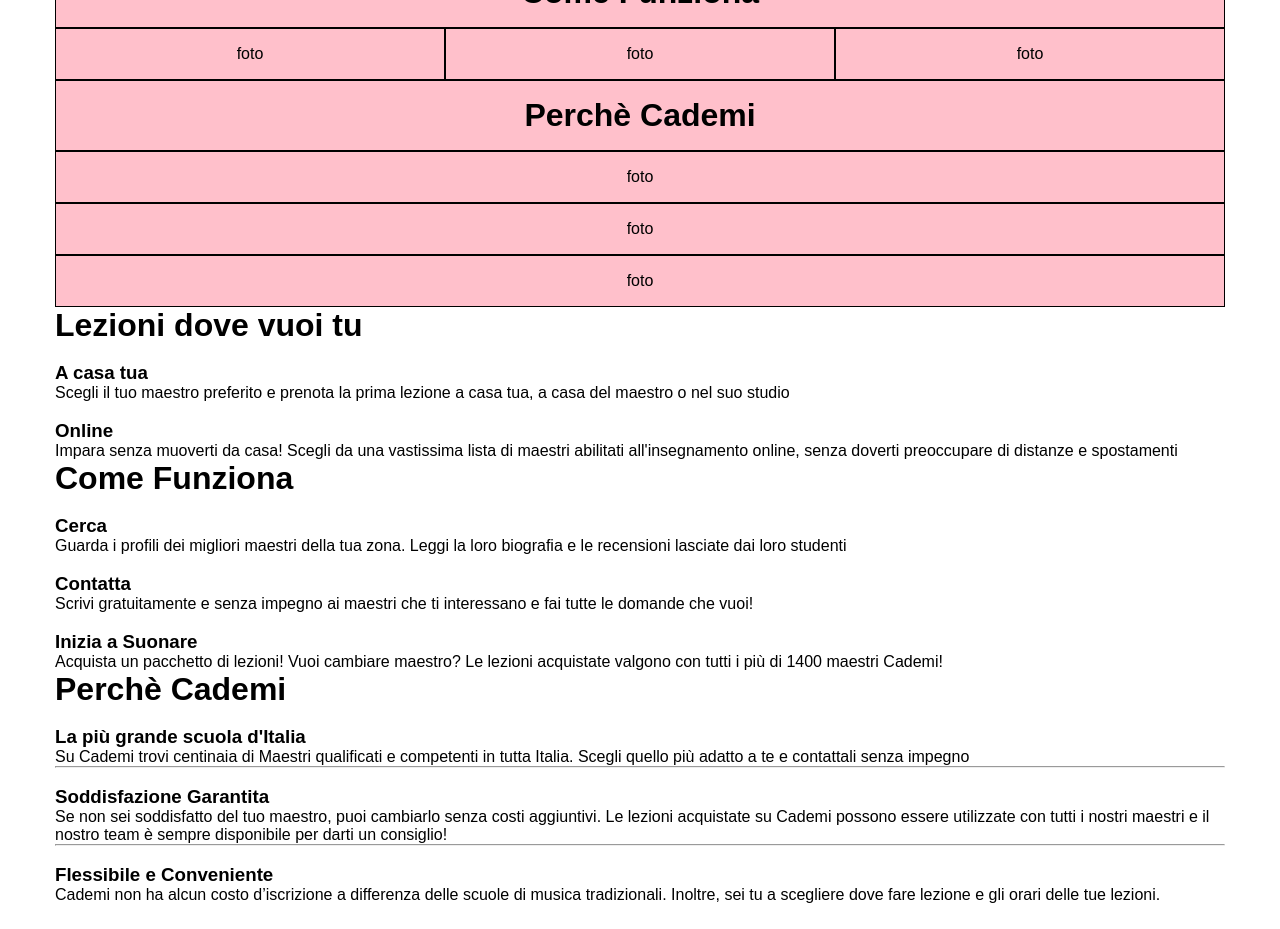
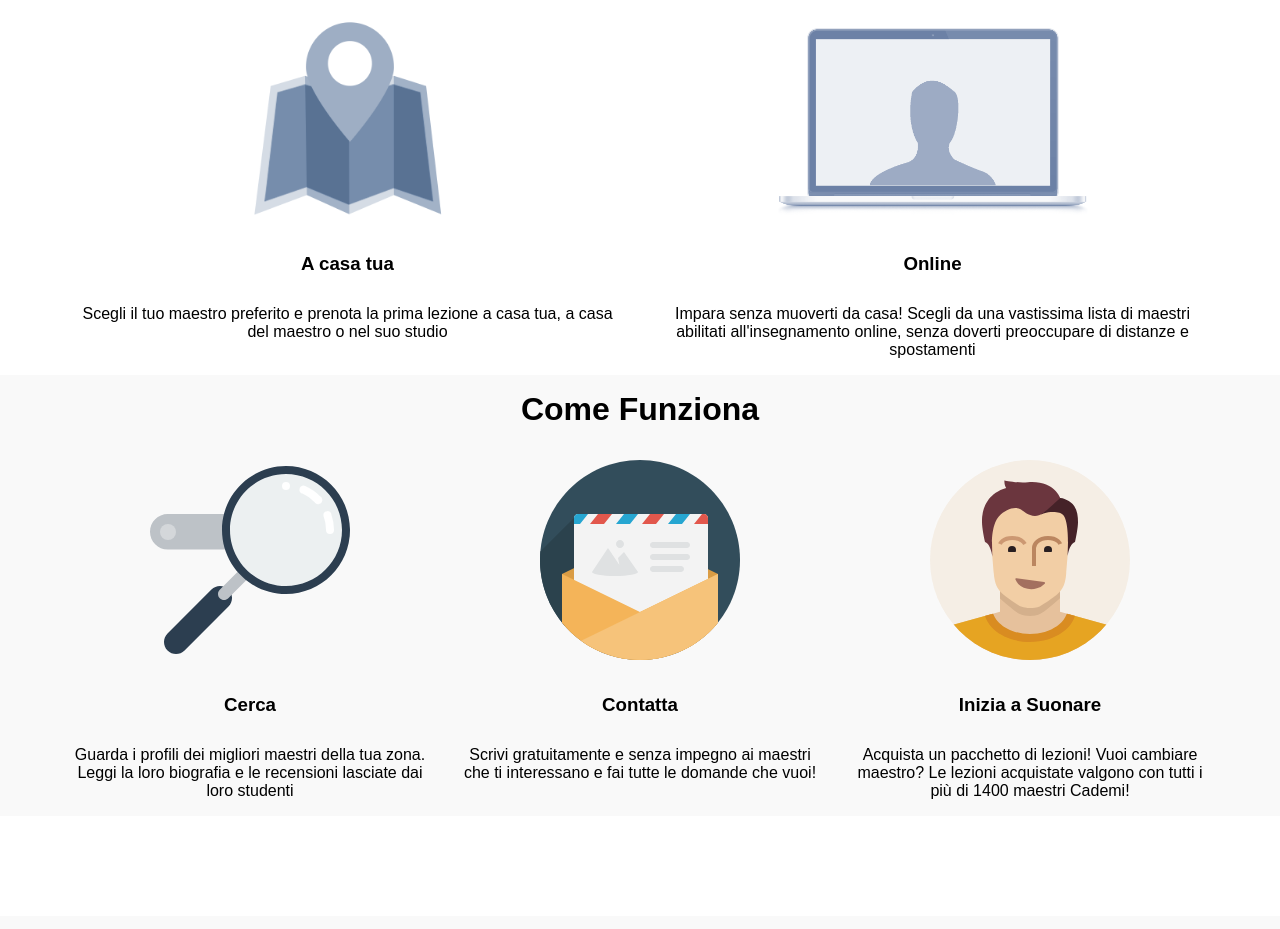
Before and after one commit to Akiras88/html-css-resp-wannabe-12bool, a plain HTML site: page index.html in a window 1280 px wide. Shown: the part 166-1095 px from the top of the page. Before the commit the page ends 1070 px from the top, so only its background shows below. Drawn offline with Linux system fonts and the light colour scheme.

Commit message:
end project

```diff
--- a/index.html
+++ b/index.html
@@ -5,37 +5,97 @@
     <meta name="viewport" content="width=device-width, initial-scale=1.0">
     <link rel="stylesheet" href="style/style.css">
     <link rel="stylesheet" href="style/framework-12bool.css">
-    <title>Boolean aCademy</title>
+    <title>Boolean aCademy responsive</title>
   </head>
 
   <body>
+    <!-- start header -->
+    <header>
       <div class="container">
+        <div class="title">
           <div class="col-lg-12 col-md-8 offset-md-2 col-xs-8 offset-xs-2">
             <h1>Lezione dove vuoi tu</h1>
           </div>
-      <div class="col-lg-6 col-md-6 col-xs-4 offset-xs-4">foto</div>
-      <div class="col-lg-6 col-md-6 col-xs-4 offset-xs-4">foto</div>
         </div>
+        <div class="col-lg-6 col-md-6 col-xs-4 offset-xs-4">
+          <img src="img/icon/maps.png" alt="">
+          <h3>A casa tua</h3>
+          <p>Scegli il tuo maestro preferito e prenota la prima lezione a casa tua, a casa del maestro o nel suo studio</p>
+        </div>
+        <div class="col-lg-6 col-md-6 col-xs-4 offset-xs-4">
+          <img src="img/icon/screen.png" alt="">
+          <h3>Online</h3>
+          <p>Impara senza muoverti da casa! Scegli da una vastissima lista di maestri abilitati all'insegnamento online, senza doverti preoccupare di distanze e spostamenti</p>
+        </div>
+      </div>
+    </header>
+    <!-- end header -->
+
+    <!-- start main -->
+    <main>
+      <div class="grey">
         <div class="container">
           <div class="col-lg-12 col-md-8 offset-md-2 col-xs-8 offset-xs-2">
             <h1>Come Funziona</h1>
           </div>
-      <div class="col-lg-4 col-md-6 col-xs-4 offset-xs-4">foto</div>
-      <div class="col-lg-4 col-md-6 col-xs-4 offset-xs-4">foto</div>
-      <div class="col-lg-4 col-md-6 offset-md-3 col-xs-4 offset-xs-4">foto</div>
+          <div class="col-lg-4 col-md-6 col-xs-4 offset-xs-4">
+            <img src="img/search.svg" alt="">
+            <h3>Cerca</h3>
+            <p>Guarda i profili dei migliori maestri della tua zona. Leggi la loro biografia e le recensioni lasciate dai loro studenti</p>
           </div>
+
+          <div class="col-lg-4 col-md-6 col-xs-4 offset-xs-4">
+            <img src="img/letter.svg" alt="">
+            <h3>Contatta</h3>
+            <p>Scrivi gratuitamente e senza impegno ai maestri che ti interessano e fai tutte le domande che vuoi!</p>
+          </div>
+
+          <div class="col-lg-4 col-md-6 offset-md-3 col-xs-4 offset-xs-4">
+            <img src="img/male.svg" alt="">
+            <h3>Inizia a Suonare</h3>
+            <p>Acquista un pacchetto di lezioni! Vuoi cambiare maestro? Le lezioni acquistate valgono con tutti i più di 1400 maestri Cademi!</p>
+          </div>
+        </div>
+      </div>
+      <!-- line empty  -->
+      <div class="container empty">
+        <div class="col-lg-12 col-md-12 col-xs-12"></div>
+      </div>
+
+      <div class="grey">
         <div class="container">
           <div class="col-lg-12 col-md-8 offset-md-2 col-xs-8 offset-xs-2">
             <h1>Perchè Cademi</h1>
           </div>
-      <div class="col-lg-12 col-md-8 offset-md-2 col-xs-6 offset-xs-3">foto</div>
+          <div class="col-lg-12 col-md-8 offset-md-2 col-xs-6 offset-xs-3 margin">
+            <img class="why" src="img/icon/profile.png" alt="">
+            <h3>La più grande scuola d'Italia</h3>
+            <p>Su Cademi trovi centinaia di Maestri qualificati e competenti in tutta Italia. Scegli quello più adatto a te e contattali senza impegno</p>
+            <hr>
           </div>
+        </div>
+
         <div class="container">
-      <div class="col-lg-12 col-md-8 offset-md-2 col-xs-6 offset-xs-3">foto</div>
+          <div class="col-lg-12 col-md-8 offset-md-2 col-xs-6 offset-xs-3 margin">
+            <img class="why" src="img/icon/secure.png" alt="">
+            <h3>Soddisfazione Garantita</h3>
+            <p>Se non sei soddisfatto del tuo maestro, puoi cambiarlo senza costi aggiuntivi. Le lezioni acquistate su Cademi possono essere utilizzate con tutti i nostri maestri e il nostro team è sempre disponibile per darti un consiglio!</p>
+            <hr>
           </div>
+        </div>
+
         <div class="container">
-      <div class="col-lg-12 col-md-8 offset-md-2 col-xs-6 offset-xs-3">foto</div>
+          <div class="col-lg-12 col-md-8 offset-md-2 col-xs-6 offset-xs-3 margin">
+            <img class="why" src="img/icon/flex.png" alt="">
+            <h3>Flessibile e Conveniente</h3>
+            <p>Cademi non ha alcun costo d’iscrizione a differenza delle scuole di musica tradizionali. Inoltre, sei tu a scegliere dove fare lezione e gli orari delle tue lezioni.</p>
           </div>
+        </div>
+      </div>
+
+
+
+    </main>
 
 
 
@@ -50,67 +110,5 @@
 
 
 
-
-    <div id="lezioni" class="container">
-      <div class="row">
-        <h1>Lezioni dove vuoi tu</h1>
-        <div class="left">
-          <img src="img/icon/maps.png" alt="">
-          <h3>A casa tua</h3>
-          Scegli il tuo maestro preferito e prenota la prima lezione a casa tua, a casa del maestro o nel suo studio
-        </div>
-        <div class="right">
-          <img src="img/icon/screen.png" alt="">
-          <h3>Online</h3>
-          Impara senza muoverti da casa! Scegli da una vastissima lista di maestri abilitati all'insegnamento online, senza doverti preoccupare di distanze e spostamenti
-        </div>
-        <div class="clear"></div>
-      </div>
-    </div>
-
-    <div id="steps" class="container grey">
-      <div class="row">
-        <h1>Come Funziona</h1>
-        <div class="left">
-          <img src="img/search.svg" alt="">
-          <h3>Cerca</h3>
-          Guarda i profili dei migliori maestri della tua zona. Leggi la loro biografia e le recensioni lasciate dai loro studenti
-        </div>
-        <div class="central">
-          <img src="img/letter.svg" alt="">
-          <h3>Contatta</h3>
-          Scrivi gratuitamente e senza impegno ai maestri che ti interessano e fai tutte le domande che vuoi!
-        </div>
-        <div class="right">
-          <img src="img/male.svg" alt="">
-          <h3>Inizia a Suonare</h3>
-          Acquista un pacchetto di lezioni! Vuoi cambiare maestro? Le lezioni acquistate valgono con tutti i più di 1400 maestri Cademi!
-        </div>
-        <div class="clear"></div>
-      </div>
-    </div>
-
-    <div id="why" class="container grey">
-      <div class="row">
-        <h1>Perchè Cademi</h1>
-        <div class="first">
-          <img src="img/icon/profile.png" alt="">
-          <h3>La più grande scuola d'Italia</h3>
-          Su Cademi trovi centinaia di Maestri qualificati e competenti in tutta Italia. Scegli quello più adatto a te e contattali senza impegno
-          <hr>
-        </div>
-        <div class="second">
-          <img src="img/icon/secure.png" alt="">
-          <h3>Soddisfazione Garantita</h3>
-          Se non sei soddisfatto del tuo maestro, puoi cambiarlo senza costi aggiuntivi. Le lezioni acquistate su Cademi possono essere utilizzate con tutti i nostri maestri e il nostro team è sempre disponibile per darti un consiglio!
-          <hr>
-        </div>
-        <div class="third">
-          <img src="img/icon/flex.png" alt="">
-          <h3>Flessibile e Conveniente</h3>
-          Cademi non ha alcun costo d’iscrizione a differenza delle scuole di musica tradizionali. Inoltre, sei tu a scegliere dove fare lezione e gli orari delle tue lezioni.
-        </div>
-      </div>
-    </div>
   </body>
 </html>
--- a/style/framework-12bool.css
+++ b/style/framework-12bool.css
@@ -15,9 +15,6 @@
 [class^="col-"] {
   float: left;
   padding: 16px;
-  /* DEBUG:  */
-  background: pink;
-  border: 1px solid #000;
   text-align: center;
 }
 
--- a/style/style.css
+++ b/style/style.css
@@ -8,8 +8,48 @@
   font-family: sans-serif;
 }
 
-h2 {
-  font-weight: 800;
-  text-align: center;
-  margin: 30px;
+/* common style */
+img {
+  height: 200px;
 }
+.why {
+  background-color: #428bca;
+  border-radius: 50%;
+  padding: 30px;
+}
+h3 {
+  padding: 30px;
+}
+/* utilies */
+.empty {
+  height: 100px;
+}
+.margin {
+  margin-top: 80px;
+}
+
+/* style header */
+.title {
+  padding-top: 100px;
+}
+
+/* style main */
+.grey {
+  background-color: #f9f9f9;
+}
+
+/* responsive */
+@media all and (min-width: 769px) and (max-width: 1199px){
+  [class^="col-"] {
+    float: none;
+    width: 100%;
+  }
+}
+
+@media all and (max-width: 768px) {
+  [class^="col-"] {
+    float: none;
+    width: 100%;
+    margin-bottom: 100px;
+  }
+}
```
Also changed, not shown: img/icon/flex.png (added), img/icon/maps.png (added), img/icon/profile.png (added), img/icon/screen.png (added), img/icon/secure.png (added), img/letter.svg (added), img/male.svg (added), img/search.svg (added). Lines whose indentation alone changed are shown as unchanged.
